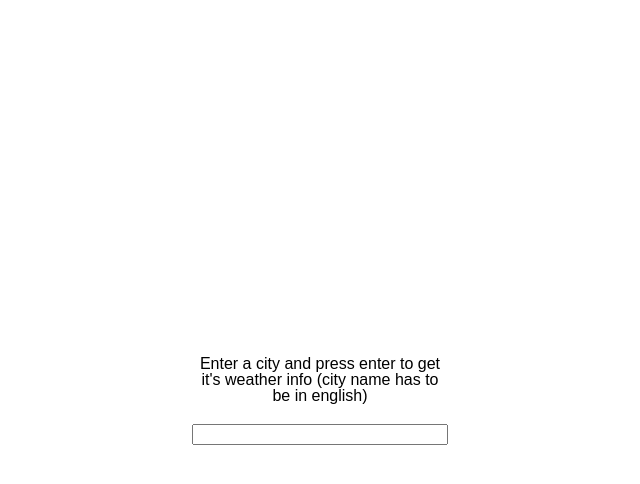
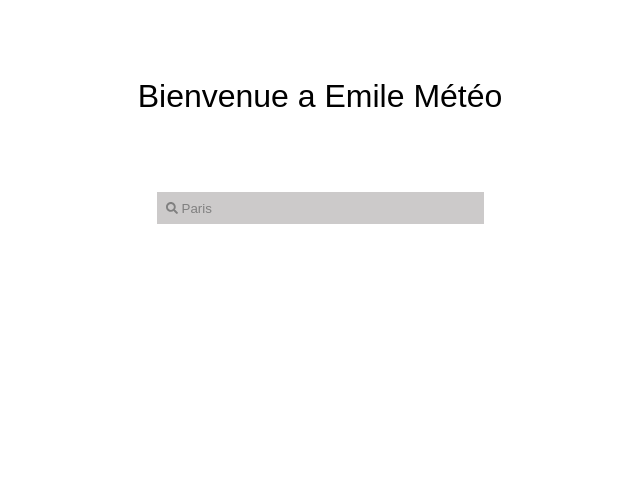
Before and after one commit to ebergez/Meteo-Emile-VueJs-, a Vue app in the folder app/: page / in a window 1280 px wide. Shown: the top 484 px of the page, without its empty margins (320-960 px from the left). Built offline with nearby package versions, Linux system fonts and the light colour scheme.

Commit message:
fixed datas bug

```diff
--- a/app/public/index.html
+++ b/app/public/index.html
@@ -5,7 +5,7 @@
     <meta http-equiv="X-UA-Compatible" content="IE=edge">
     <meta name="viewport" content="width=device-width,initial-scale=1.0">
     <link rel="icon" href="<%= BASE_URL %>favicon.ico">
-    <title>app</title>
+    <title>Emile Météo</title>
   </head>
   <body>
     <noscript>
--- a/app/src/App.vue
+++ b/app/src/App.vue
@@ -1,6 +1,6 @@
 <template>
   <div id="app">
-    <HelloWorld msg="Welcome to Your Vue.js App"/>
+    <HelloWorld msg=""/>
   </div>
 </template>
 
--- a/app/src/assets/styles.css
+++ b/app/src/assets/styles.css
@@ -1,28 +1,28 @@
-input {
-    margin-top: 20px;
-}
-
-h2{
+.mainTitle {
+    text-align: center;
     font-family: Arial, Helvetica, sans-serif;
-    width: 20vw;
-    text-align: center;
+    font-size: 32px;
+    margin-top: 10vh;
 }
 
 .toCenter {
     display: flex;
     justify-content: center;
-    flex-direction: column;
-    margin-left: auto;
-    margin-right: auto;
-    width: 20vw;
-    height: 100vh;
+    margin-top: 10vh;
 }
 
-.weatherIcon {
-    width: 100%;
-    height: 20vh;
+.toCenter input{
+    width: 300px;
+    height: 30px;
+    border: none;
+    background: url("./Images/search-solid.svg") no-repeat rgb(204, 202, 202);
+    background-size: 12px;
+    background-position-x: 3%;
+    background-position-y: 50%;
+    padding-left: 25px;
 }
 
-.datas li {
-    margin-top: 20px;
+.toCenter input::placeholder{
+    color: gray;
+
 }
--- a/app/src/components/HelloWorld.vue
+++ b/app/src/components/HelloWorld.vue
@@ -1,25 +1,18 @@
 <template>
 <div>
+  <h1 class="mainTitle">Bienvenue a Emile Météo</h1>
   <div class="toCenter">
-    <h2>Enter a city and press enter to get it's weather info (city name has to be in english)</h2>
-    <input v-model="message" @keypress.enter="sendMessage()" type="text">
-    <div
-      v-for="data in datas" :key="data.name"
-    >
-      <ul class="datas">
-        <li>City : {{datas.name}}</li>
-        <li>Temperature : {{datas.temperature}}</li>
-        <li>{{datas.humidity}}</li>
-        <li>{{datas.time}}</li>
+    <input v-model="message" @keypress.enter="sendMessage()" type="text" placeholder="Paris">
+  </div>
+      <ul class="datas" v-if="datas.length !== 0">
+        <li>City : {{datas.location.name}}</li>
+        <li>Temperature : {{datas.current.temperature}}</li>
+        <li>Humidity : {{datas.current.humidity}}</li>
+        <li>Observed at : {{datas.current.observation_time}}</li>
       </ul>
 
-    </div>
-  </div>
 
 </div>
-
-
-
 </template>
 
 <script>
@@ -28,7 +21,6 @@ export default {
   data() {
     return {
       message : "",
-      info : null,
       datas: []
     };
   },
```
Also changed, not shown: app/src/assets/Images/search-solid.svg (added).
